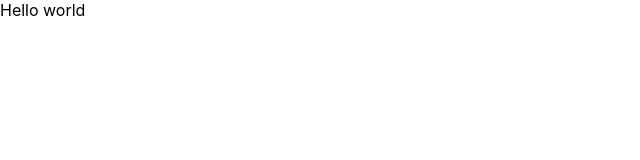
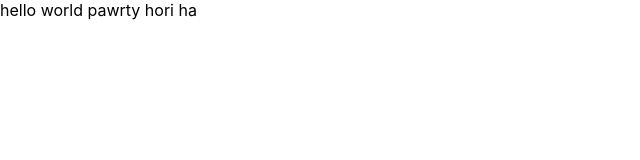
Before and after one commit to kashif-jahangir/bootcampClass2, a React (Create React App) app: page / in a window 1280 px wide. Shown: the top 160 px of the page, without its empty margins (0-640 px from the left). Built offline with nearby package versions, Linux system fonts and the light colour scheme.

Commit message:
Update App.js

```diff
--- a/src/App.js
+++ b/src/App.js
@@ -3,7 +3,8 @@ import './App.css';
 function App() {
   return (
     <div>
-    Hello world
+     hello world
+     pawrty hori ha
     </div>
   );
 }
```
